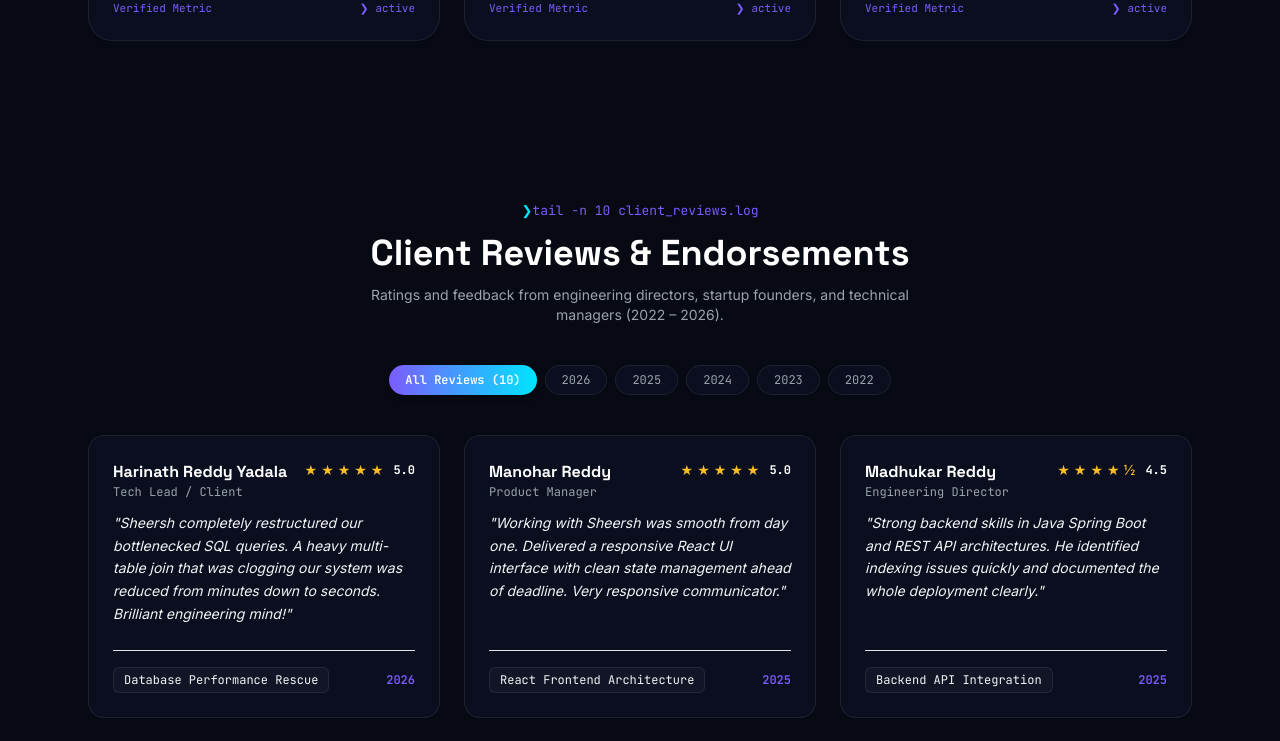
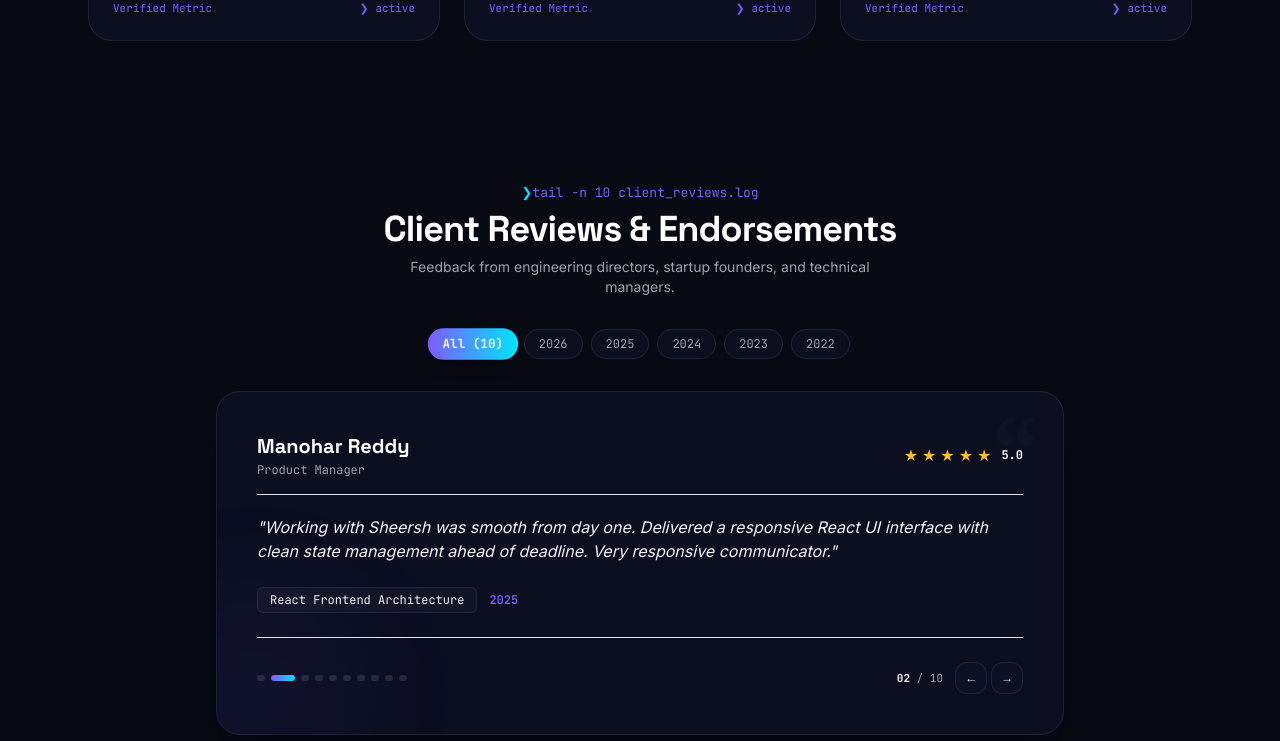
Before and after one commit to Snehiltiwari07/sheersh-portfolio, a React (Vite) app: page / in a window 1280 px wide. Shown: the part 7420-8161 px from the top of the page. Built offline with nearby package versions, Linux system fonts and the light colour scheme.

Commit message:
Implemented the Review crousal

```diff
--- a/src/components/Reviews.jsx
+++ b/src/components/Reviews.jsx
@@ -1,4 +1,4 @@
-import { useState } from 'react';
+import { useState, useEffect, useCallback } from 'react';
 import { motion, AnimatePresence } from 'framer-motion';
 import { clientReviews } from '../data/profile';
 
@@ -9,16 +9,39 @@ function StarRating({ rating }) {
   return (
     <div className="flex items-center gap-1 text-amber-400">
       {[...Array(fullStars)].map((_, i) => (
-        <span key={i} className="text-sm">★</span>
+        <span key={i} className="text-sm sm:text-base">★</span>
       ))}
-      {hasHalf && <span className="text-sm">½</span>}
+      {hasHalf && <span className="text-sm sm:text-base">½</span>}
       <span className="font-mono text-xs font-bold text-white ml-1.5">{rating.toFixed(1)}</span>
     </div>
   );
 }
 
+const slideVariants = {
+  enter: (direction) => ({
+    x: direction > 0 ? 60 : -60,
+    opacity: 0,
+    scale: 0.97
+  }),
+  center: {
+    x: 0,
+    opacity: 1,
+    scale: 1,
+    transition: { duration: 0.3, ease: 'easeOut' }
+  },
+  exit: (direction) => ({
+    x: direction < 0 ? 60 : -60,
+    opacity: 0,
+    scale: 0.97,
+    transition: { duration: 0.2, ease: 'easeIn' }
+  })
+};
+
 export default function Reviews() {
   const [selectedYear, setSelectedYear] = useState('All');
+  const [currentIndex, setCurrentIndex] = useState(0);
+  const [direction, setDirection] = useState(1);
+  const [isAutoPlaying, setIsAutoPlaying] = useState(true);
 
   const years = ['All', '2026', '2025', '2024', '2023', '2022'];
 
@@ -26,70 +49,171 @@ export default function Reviews() {
     ? clientReviews
     : clientReviews.filter(r => r.year === selectedYear);
 
+  // Reset slider index when year filter changes
+  const handleYearChange = (year) => {
+    setSelectedYear(year);
+    setCurrentIndex(0);
+  };
+
+  const handleNext = useCallback(() => {
+    setDirection(1);
+    setCurrentIndex((prev) => (prev + 1) % filteredReviews.length);
+  }, [filteredReviews.length]);
+
+  const handlePrev = useCallback(() => {
+    setDirection(-1);
+    setCurrentIndex((prev) => (prev - 1 + filteredReviews.length) % filteredReviews.length);
+  }, [filteredReviews.length]);
+
+  // Auto-slide every 5 seconds
+  useEffect(() => {
+    if (!isAutoPlaying || filteredReviews.length <= 1) return;
+    const timer = setInterval(() => {
+      handleNext();
+    }, 5000);
+    return () => clearInterval(timer);
+  }, [isAutoPlaying, filteredReviews.length, handleNext]);
+
+  const currentRev = filteredReviews[currentIndex] || filteredReviews[0];
+
   return (
-    <section id="reviews" className="max-w-6xl mx-auto px-6 py-20">
-      <div className="text-center space-y-3 mb-10">
-        <p className="cmd-label justify-center flex">tail -n 10 client_reviews.log</p>
-        <h2 className="font-display font-bold text-3xl sm:text-4xl text-white">
+    <section id="reviews" className="max-w-4xl mx-auto px-4 sm:px-6 py-16">
+      {/* Header */}
+      <div className="text-center space-y-2 mb-8">
+        <p className="cmd-label justify-center flex text-xs">tail -n 10 client_reviews.log</p>
+        <h2 className="font-display font-bold text-2xl sm:text-4xl text-white tracking-tight">
           Client Reviews & Endorsements
         </h2>
-        <p className="text-muted text-sm max-w-xl mx-auto">
-          Ratings and feedback from engineering directors, startup founders, and technical managers (2022 – 2026).
+        <p className="text-muted text-xs sm:text-sm max-w-lg mx-auto">
+          Feedback from engineering directors, startup founders, and technical managers.
         </p>
       </div>
 
       {/* Year Filter Chips */}
-      <div className="flex justify-center gap-2 mb-10 flex-wrap">
+      <div className="flex justify-center gap-1.5 sm:gap-2 mb-8 flex-wrap">
         {years.map((year) => (
           <button
             key={year}
-            onClick={() => setSelectedYear(year)}
-            className={`px-4 py-1.5 rounded-full font-mono text-xs transition-all ${
+            onClick={() => handleYearChange(year)}
+            className={`px-3.5 py-1.5 rounded-full font-mono text-xs transition-all cursor-pointer ${
               selectedYear === year
-                ? 'grad-bg text-white font-semibold shadow-md'
-                : 'glass text-muted hover:text-white border border-line'
+                ? 'grad-bg text-white font-semibold shadow-lg scale-105'
+                : 'glass text-muted hover:text-white border border-line hover:border-violet/40'
             }`}
           >
-            {year === 'All' ? 'All Reviews (10)' : year}
+            {year === 'All' ? `All (${clientReviews.length})` : year}
           </button>
         ))}
       </div>
 
-      {/* Reviews Bento Grid */}
-      <motion.div layout className="grid grid-cols-1 md:grid-cols-2 lg:grid-cols-3 gap-6">
-        <AnimatePresence>
-          {filteredReviews.map((rev, i) => (
-            <motion.div
-              key={rev.id}
-              layout
-              initial={{ opacity: 0, scale: 0.95 }}
-              animate={{ opacity: 1, scale: 1 }}
-              exit={{ opacity: 0, scale: 0.95 }}
-              transition={{ duration: 0.25, delay: i * 0.05 }}
-              className="card p-6 rounded-2xl glass flex flex-col justify-between border border-line hover:border-violet/40"
-            >
-              <div>
-                <div className="flex items-start justify-between gap-2 mb-3">
+      {/* Main Glassmorphic Carousel Card */}
+      <div
+        className="relative glass rounded-3xl p-6 sm:p-10 border border-line shadow-2xl overflow-hidden min-h-[300px] flex flex-col justify-between"
+        onMouseEnter={() => setIsAutoPlaying(false)}
+        onMouseLeave={() => setIsAutoPlaying(true)}
+      >
+        {/* Background Decorative Quote Mark & Ambient Glow */}
+        <div className="absolute top-2 right-6 text-slate-800/20 font-serif text-8xl font-black select-none pointer-events-none">
+          “
+        </div>
+        <div className="absolute -bottom-10 -left-10 w-40 h-40 bg-violet/10 rounded-full blur-3xl pointer-events-none" />
+
+        {/* Slide Content */}
+        {filteredReviews.length > 0 ? (
+          <div className="relative min-h-[170px] flex flex-col justify-between">
+            <AnimatePresence mode="wait" custom={direction}>
+              <motion.div
+                key={currentRev.id}
+                custom={direction}
+                variants={slideVariants}
+                initial="enter"
+                animate="center"
+                exit="exit"
+                className="space-y-4"
+              >
+                {/* Header: Name, Role & Star Rating */}
+                <div className="flex flex-col sm:flex-row sm:items-center justify-between gap-2 border-b border-line/50 pb-4">
                   <div>
-                    <h3 className="font-display font-bold text-white text-base">{rev.name}</h3>
-                    <p className="font-mono text-xs text-muted">{rev.role}</p>
+                    <h3 className="font-display font-bold text-white text-lg sm:text-xl">
+                      {currentRev.name}
+                    </h3>
+                    <p className="font-mono text-xs text-muted mt-0.5">{currentRev.role}</p>
                   </div>
-                  <StarRating rating={rev.rating} />
+                  <StarRating rating={currentRev.rating} />
                 </div>
 
-                <p className="text-sm text-text/90 italic leading-relaxed mb-6">
-                  "{rev.comment}"
+                {/* Testimonial Quote */}
+                <p className="text-sm sm:text-base text-text/90 italic leading-relaxed pt-1">
+                  "{currentRev.comment}"
                 </p>
-              </div>
 
-              <div className="flex items-center justify-between pt-4 border-t border-line/60 text-xs font-mono text-muted">
-                <span className="chip px-2.5 py-1 rounded-md text-[11px] text-cyan">{rev.service}</span>
-                <span className="text-violet font-semibold">{rev.year}</span>
-              </div>
-            </motion.div>
-          ))}
-        </AnimatePresence>
-      </motion.div>
+                {/* Service Tag & Year */}
+                <div className="flex items-center gap-3 pt-2">
+                  <span className="chip px-3 py-1 rounded-md text-xs font-mono text-cyan bg-cyan/10 border border-cyan/20">
+                    {currentRev.service}
+                  </span>
+                  <span className="font-mono text-xs text-violet font-semibold">
+                    {currentRev.year}
+                  </span>
+                </div>
+              </motion.div>
+            </AnimatePresence>
+          </div>
+        ) : (
+          <div className="text-center py-12 text-muted font-mono text-xs">
+            No reviews found for {selectedYear}.
+          </div>
+        )}
+
+        {/* Carousel Navigation Footer */}
+        <div className="flex items-center justify-between pt-6 mt-6 border-t border-line/60">
+          {/* Progress Dots */}
+          <div className="flex items-center gap-1.5">
+            {filteredReviews.map((_, idx) => (
+              <button
+                key={idx}
+                onClick={() => {
+                  setDirection(idx > currentIndex ? 1 : -1);
+                  setCurrentIndex(idx);
+                }}
+                className={`h-1.5 rounded-full transition-all cursor-pointer ${
+                  idx === currentIndex
+                    ? 'w-6 grad-bg shadow-sm'
+                    : 'w-2 bg-slate-800 hover:bg-slate-700'
+                }`}
+                title={`Slide ${idx + 1}`}
+              />
+            ))}
+          </div>
+
+          {/* Slide Count & Arrows */}
+          <div className="flex items-center gap-3 font-mono text-xs">
+            <span className="text-muted text-[11px]">
+              <strong className="text-white">
+                {String(currentIndex + 1).padStart(2, '0')}
+              </strong> / {String(filteredReviews.length).padStart(2, '0')}
+            </span>
+
+            <div className="flex gap-1">
+              <button
+                onClick={handlePrev}
+                className="w-8 h-8 rounded-xl glass border border-line flex items-center justify-center text-white hover:border-violet/50 active:scale-95 transition-all cursor-pointer"
+                title="Previous review"
+              >
+                ←
+              </button>
+              <button
+                onClick={handleNext}
+                className="w-8 h-8 rounded-xl glass border border-line flex items-center justify-center text-white hover:border-violet/50 active:scale-95 transition-all cursor-pointer"
+                title="Next review"
+              >
+                →
+              </button>
+            </div>
+          </div>
+        </div>
+
+      </div>
     </section>
   );
 }
```
